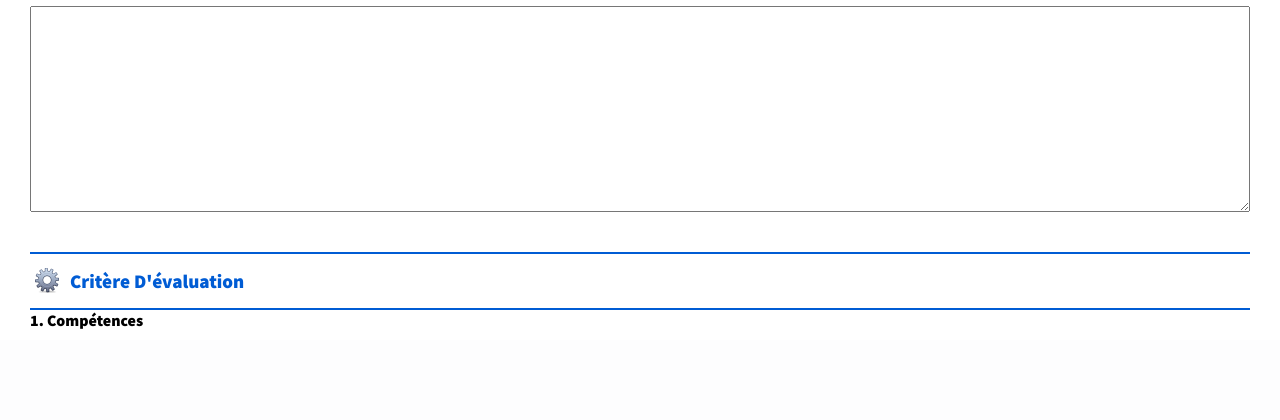
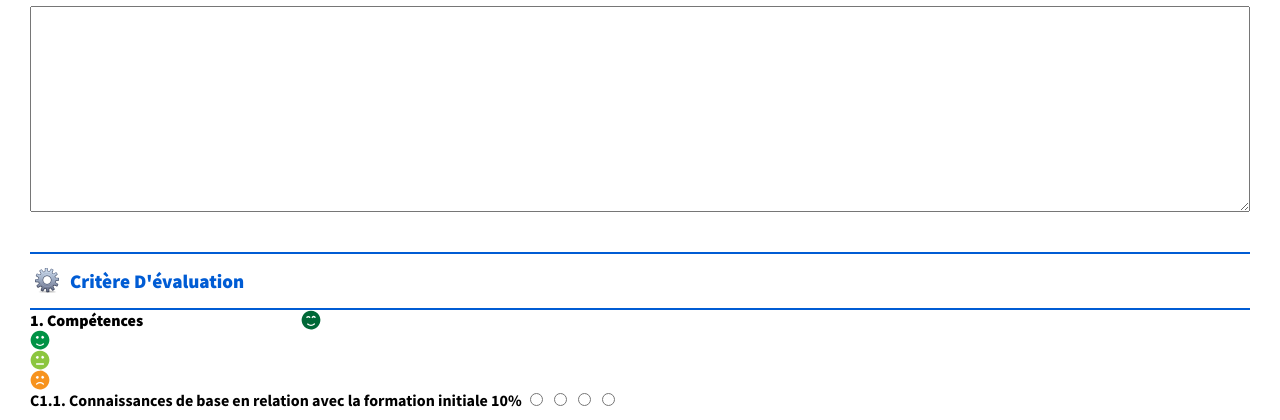
Before and after one commit to medEssami/Evaluation-du-personnel, a PHP site: page /survey/index.html in a window 1280 px wide. Shown: the part 652-1072 px from the top of the page. Before the commit the page ends 981 px from the top, so only its background shows below. Run offline with PHP 8.4, Linux system fonts and the light colour scheme.

Commit message:
emoji-rating

```diff
--- a/static/css/survey.css
+++ b/static/css/survey.css
@@ -68,10 +68,15 @@
     grid-column: span 4;
 }
 
-.section_element > div.rating_box {
-
-}
-
 .section_element > div:first-child {
     font-weight: bolder;
 }
+
+.section_element{
+    display: grid;
+    grid-template-columns: auto auto auto auto;
+}
+
+svg{
+    width: 20px;
+}
--- a/survey/index.html
+++ b/survey/index.html
@@ -54,7 +54,33 @@
             <div>Critère D'évaluation</div>
             <div class="section_element">
                 <div>1. Compétences</div>
-                <div class="rating_box"></div>
+                    <svg xmlns="http://www.w3.org/2000/svg" viewBox="0 0 128 128">
+                        <path
+                            d="M64,4a60,60,0,1,0,30,8A60,60,0,0,0,64,4ZM35.24,49.9a4.27,4.27,0,0,1,0-6.08,14.95,14.95,0,0,1,23.23,0,4.3,4.3,0,1,1-6.09,6.08c-4-4.28-7-4.28-11.05,0a4.29,4.29,0,0,1-6.09,0ZM88.09,93.06A38.62,38.62,0,0,1,64,102.57,38.57,38.57,0,0,1,39.91,93.1,4.3,4.3,0,0,1,41.17,86a4.32,4.32,0,0,1,4.06.38c12.86,10.24,24.73,10.24,37.54,0h0a4.29,4.29,0,0,1,6.3.45,4.28,4.28,0,0,1-1,6.23ZM92.76,49.9h0a4.29,4.29,0,0,1-6.09,0c-4-4.29-7-4.29-11.06,0A4.31,4.31,0,0,1,68.41,48a4.33,4.33,0,0,1,1.12-4.16,15,15,0,0,1,23.23,0,4.31,4.31,0,0,1,0,6.09Z"
+                            style="fill:#006837" />
+                    </svg>
+                    <svg xmlns="http://www.w3.org/2000/svg" viewBox="0 0 128 128">
+                        <path
+                            d="M64,4a60,60,0,1,0,30,8A60,60,0,0,0,64,4ZM46.86,38.29A8.57,8.57,0,1,1,40.8,40.8,8.57,8.57,0,0,1,46.86,38.29ZM88.09,93.06A38.62,38.62,0,0,1,64,102.57,38.57,38.57,0,0,1,39.91,93.1,4.3,4.3,0,0,1,41.17,86a4.32,4.32,0,0,1,4.06.38c12.86,10.24,24.73,10.24,37.54,0h0a4.29,4.29,0,0,1,6.3.45,4.28,4.28,0,0,1-1,6.23Zm-7-37.63a8.57,8.57,0,1,1,6.06-2.51A8.57,8.57,0,0,1,81.14,55.43Z"
+                            style="fill:#009245" />
+                    </svg>
+                    <svg xmlns="http://www.w3.org/2000/svg" viewBox="0 0 128 128">
+                        <path
+                            d="M64,4a60,60,0,1,0,30,8A60,60,0,0,0,64,4ZM46.86,38.29A8.57,8.57,0,1,1,40.8,40.8,8.57,8.57,0,0,1,46.86,38.29ZM85.43,94H42.57a4.29,4.29,0,1,1,0-8.57H85.43a4.29,4.29,0,1,1,0,8.57ZM81.14,55.43a8.57,8.57,0,1,1,6.06-2.51A8.57,8.57,0,0,1,81.14,55.43Z"
+                            style="fill:#8cc63f" />
+                    </svg>
+                    <svg xmlns="http://www.w3.org/2000/svg" viewBox="0 0 128 128">
+                        <path
+                            d="M64,4a60,60,0,1,0,30,8A60,60,0,0,0,64,4ZM46.86,38.29A8.57,8.57,0,1,1,40.8,40.8,8.57,8.57,0,0,1,46.86,38.29ZM88.77,92.37a4.29,4.29,0,0,1-6,.69C69.91,82.81,58,82.81,45.23,93.06h0a4.24,4.24,0,0,1-6-.69,4.3,4.3,0,0,1,.68-6c15.78-12.6,32.45-12.6,48.18,0h0a4.28,4.28,0,0,1,.68,6ZM81.14,55.43a8.57,8.57,0,1,1,6.06-2.51A8.57,8.57,0,0,1,81.14,55.43Z"
+                            style="fill:#f7931e" />
+                    </svg>
+                <div class="rating_box">
+                    <label for="C1.1">C1.1. Connaissances de base en relation avec la formation initiale 10%</label>
+                            <input type="radio" name="check_C11" onclick="onlyOne(this)" class="C11" id="C11_A">
+                            <input type="radio" name="check_C11" onclick="onlyOne(this)" class="C11" id="C11_B">
+                            <input type="radio" name="check_C11" onclick="onlyOne(this)" class="C11" id="C11_C">
+                            <input type="radio" name="check_C11" onclick="onlyOne(this)" class="C11" id="C11_D">
+                </div>
             </div>
         </section>
     </div>
```
Also changed, not shown: static/img/emoji-rating/emoji_bad.svg (added), static/img/emoji-rating/emoji_good.svg (added), static/img/emoji-rating/emoji_great.svg (added), static/img/emoji-rating/emoji_normal.svg (added).
